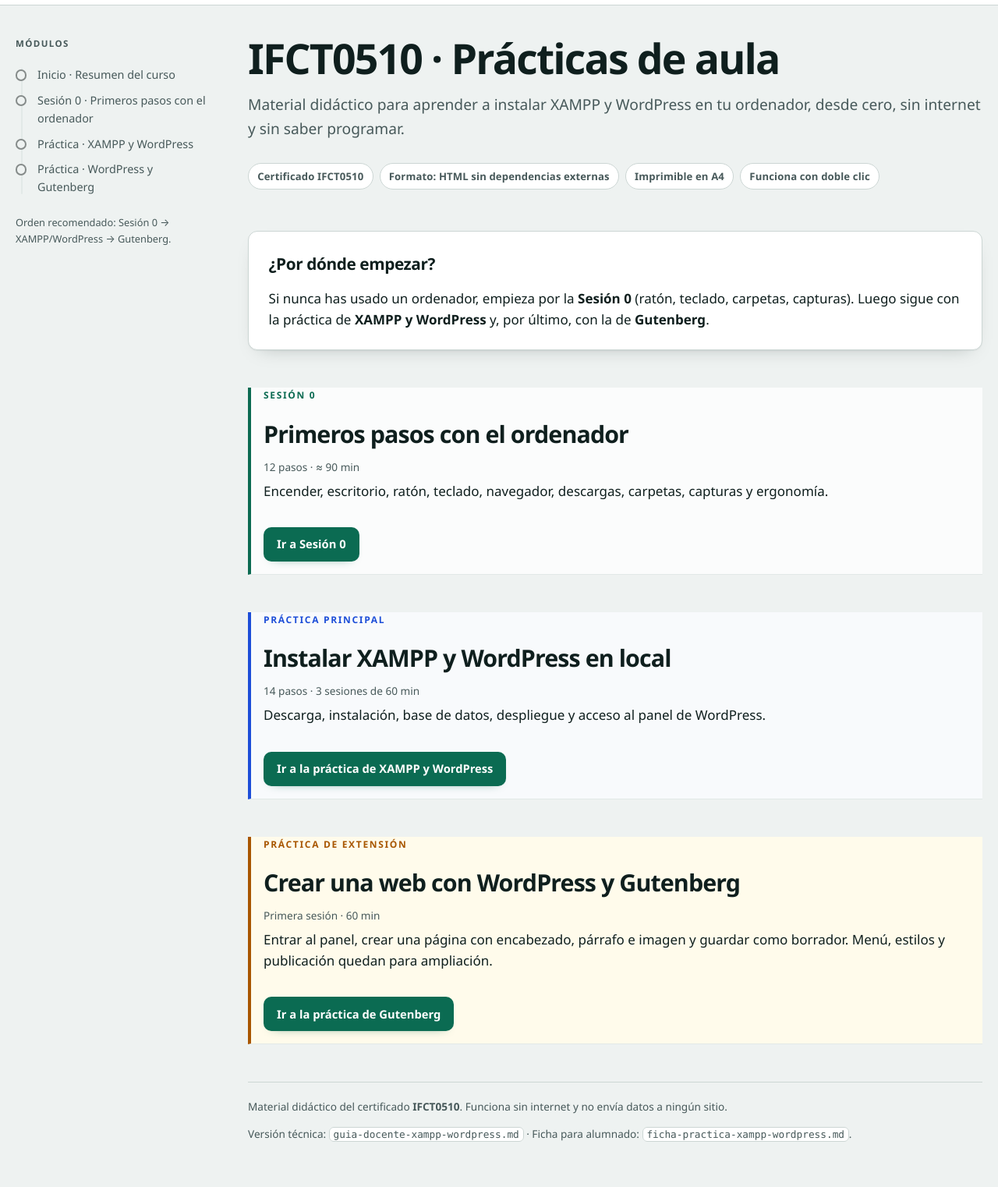
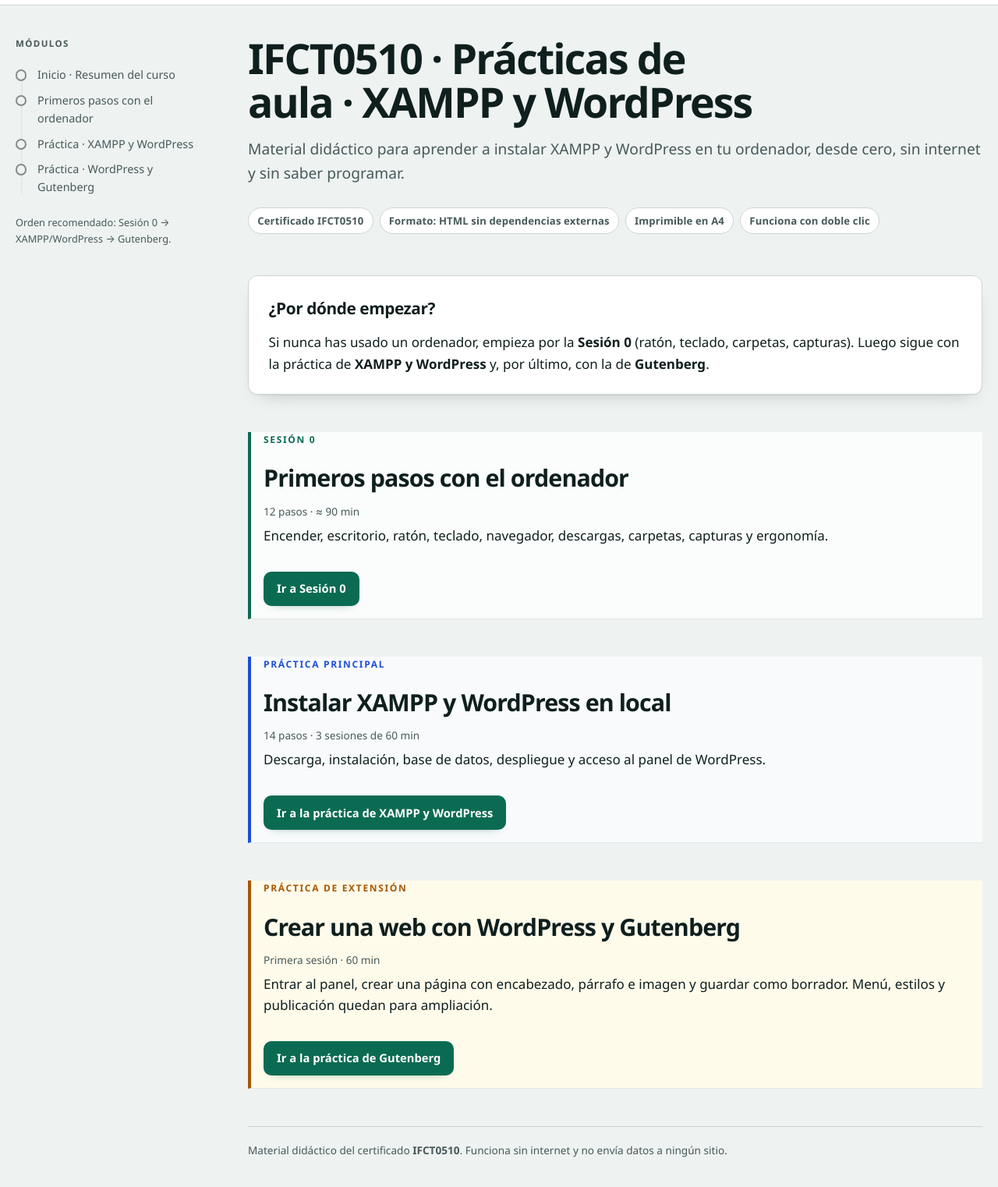
Before and after one commit to Chris-coder-ux/guia-wordpress-aula, a plain HTML site: page index.html in a window 1280 px wide. Shown: the part 56-1578 px from the top of the page at 78% size. Drawn offline with Linux system fonts and the light colour scheme.

Commit message:
feat(ui): eliminar referencia a guía docente y ficha del footer de portada
Quita el segundo párrafo del footer en index.html que mencionaba la versión técnica y la ficha de alumnado, dejando solo el aviso de material didáctico del certificado IFCT0510 y uso offline. check-ui.ps1 exit 0, diff --check exit 0, 0 errores de consola en navegador, sin push (repo sin remoto).

```diff
--- a/index.html
+++ b/index.html
@@ -89,7 +89,7 @@
           </li>
           <li>
             <a href="sesion-0/index.html"
-              >Sesión 0 · Primeros pasos con el ordenador</a
+              >Primeros pasos con el ordenador</a
             >
           </li>
           <li>
@@ -107,7 +107,7 @@
       </nav>
       <main id="contenido" tabindex="-1">
         <section class="hero">
-          <h1>IFCT0510 · Prácticas de aula</h1>
+          <h1>IFCT0510 · Prácticas de aula · XAMPP y WordPress</h1>
           <p class="lead">
             Material didáctico para aprender a instalar XAMPP y WordPress en tu
             ordenador, desde cero, sin internet y sin saber programar.
@@ -174,10 +174,6 @@
             Material didáctico del certificado <strong>IFCT0510</strong>.
             Funciona sin internet y no envía datos a ningún sitio.
           </p>
-          <p>
-            Versión técnica: <code>guia-docente-xampp-wordpress.md</code> ·
-            Ficha para alumnado: <code>ficha-practica-xampp-wordpress.md</code>.
-          </p>
         </footer>
       </main>
     </div>
```
